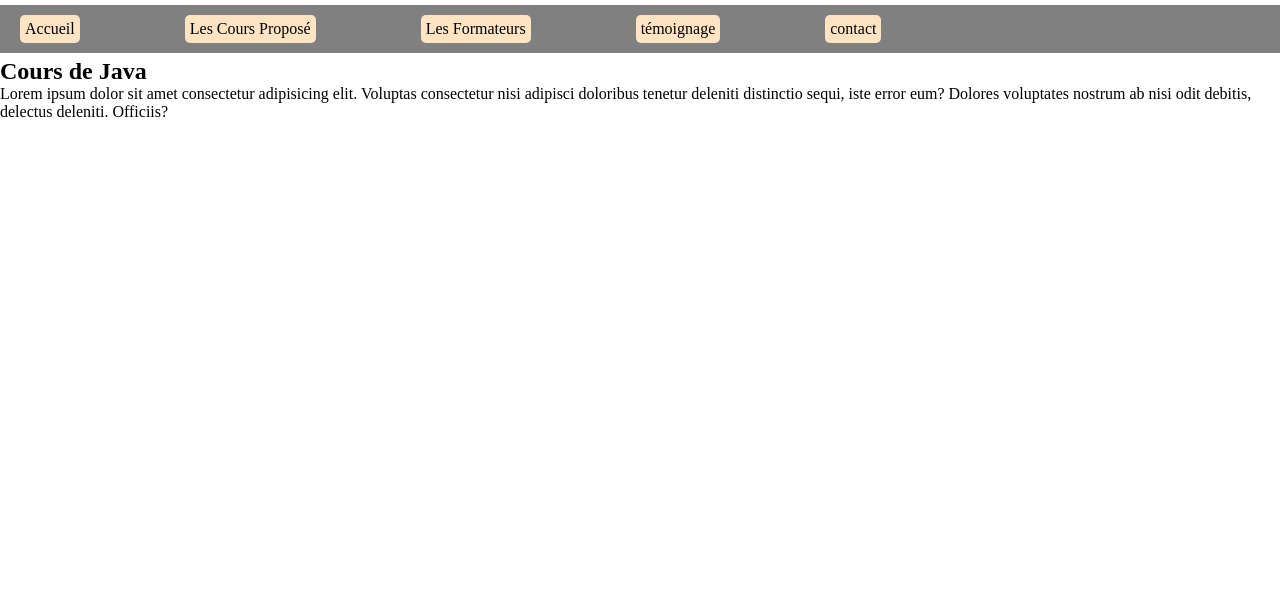
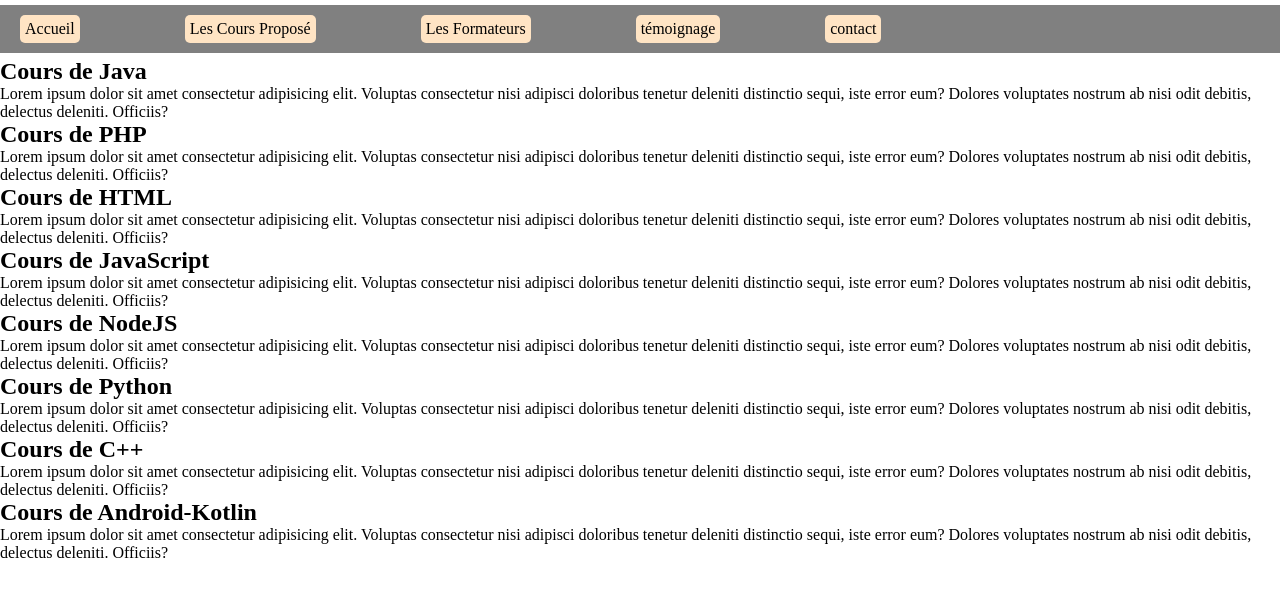
Before and after one commit to kom1984/ExoGit, a plain HTML site: page index.html in a window 1280 px wide. Drawn offline with Linux system fonts and the light colour scheme.

Commit message:
nouvelle cours ajouter

```diff
--- a/index.html
+++ b/index.html
@@ -35,6 +35,55 @@
           iste error eum? Dolores voluptates nostrum ab nisi odit debitis,
           delectus deleniti. Officiis?
         </p>
+        <h1>Cours de PHP</h1>
+        <p>
+          Lorem ipsum dolor sit amet consectetur adipisicing elit. Voluptas
+          consectetur nisi adipisci doloribus tenetur deleniti distinctio sequi,
+          iste error eum? Dolores voluptates nostrum ab nisi odit debitis,
+          delectus deleniti. Officiis?
+        </p>
+        <h1>Cours de HTML</h1>
+        <p>
+          Lorem ipsum dolor sit amet consectetur adipisicing elit. Voluptas
+          consectetur nisi adipisci doloribus tenetur deleniti distinctio sequi,
+          iste error eum? Dolores voluptates nostrum ab nisi odit debitis,
+          delectus deleniti. Officiis?
+        </p>
+        <h1>Cours de JavaScript</h1>
+        <p>
+          Lorem ipsum dolor sit amet consectetur adipisicing elit. Voluptas
+          consectetur nisi adipisci doloribus tenetur deleniti distinctio sequi,
+          iste error eum? Dolores voluptates nostrum ab nisi odit debitis,
+          delectus deleniti. Officiis?
+        </p>
+        <h1>Cours de NodeJS</h1>
+        <p>
+          Lorem ipsum dolor sit amet consectetur adipisicing elit. Voluptas
+          consectetur nisi adipisci doloribus tenetur deleniti distinctio sequi,
+          iste error eum? Dolores voluptates nostrum ab nisi odit debitis,
+          delectus deleniti. Officiis?
+        </p>
+        <h1>Cours de Python</h1>
+        <p>
+          Lorem ipsum dolor sit amet consectetur adipisicing elit. Voluptas
+          consectetur nisi adipisci doloribus tenetur deleniti distinctio sequi,
+          iste error eum? Dolores voluptates nostrum ab nisi odit debitis,
+          delectus deleniti. Officiis?
+        </p>
+        <h1>Cours de C++</h1>
+        <p>
+          Lorem ipsum dolor sit amet consectetur adipisicing elit. Voluptas
+          consectetur nisi adipisci doloribus tenetur deleniti distinctio sequi,
+          iste error eum? Dolores voluptates nostrum ab nisi odit debitis,
+          delectus deleniti. Officiis?
+        </p>
+        <h1>Cours de Android-Kotlin</h1>
+        <p>
+          Lorem ipsum dolor sit amet consectetur adipisicing elit. Voluptas
+          consectetur nisi adipisci doloribus tenetur deleniti distinctio sequi,
+          iste error eum? Dolores voluptates nostrum ab nisi odit debitis,
+          delectus deleniti. Officiis?
+        </p>
       </section>
     </main>
   </body>
```
